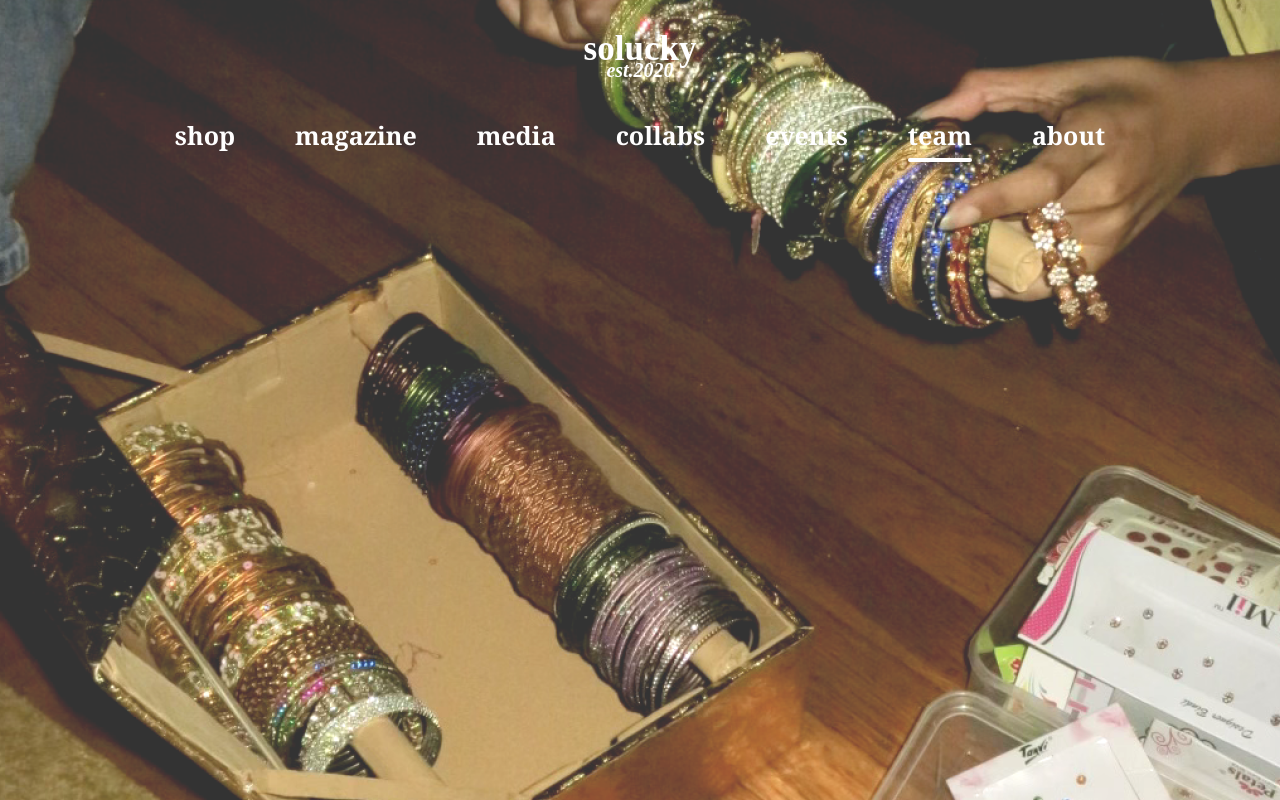
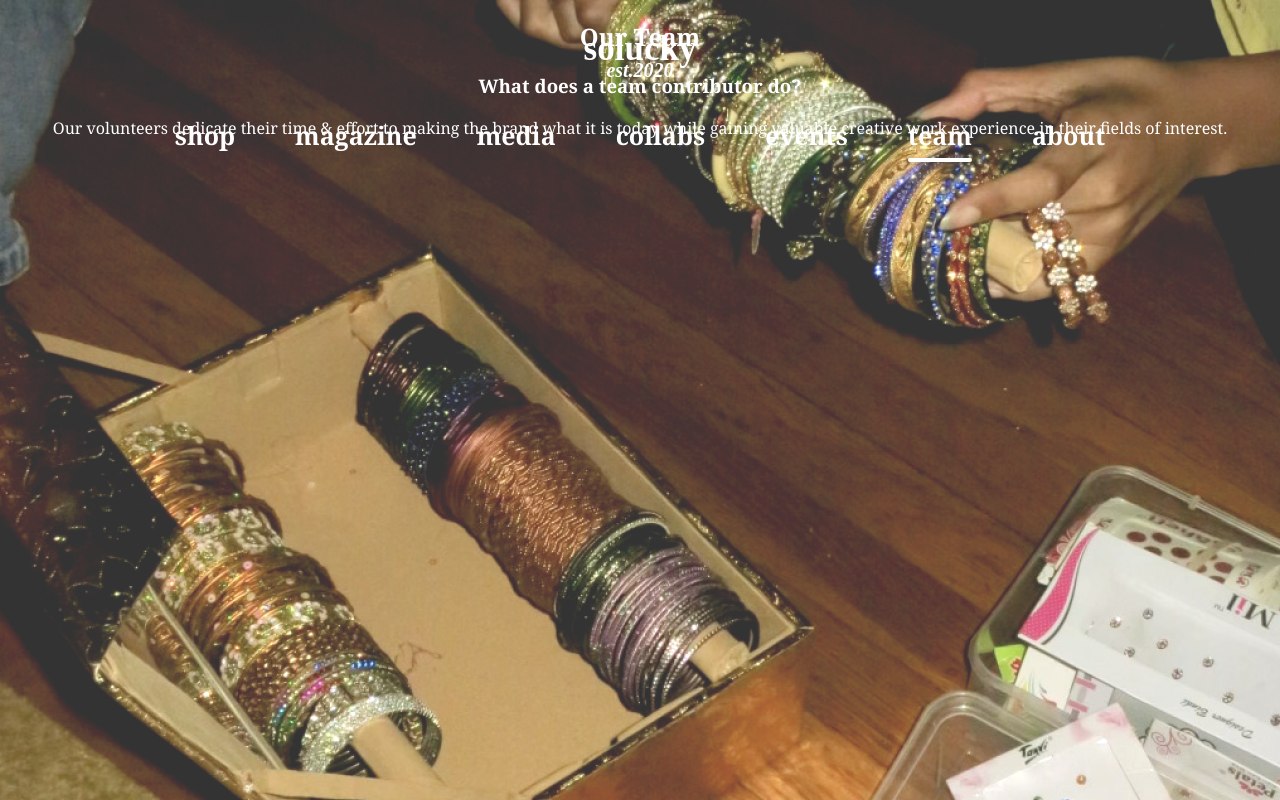
Before and after one commit to shaynatrivedi/solucky, a React (Create React App) app in the folder solucky-react-app/: page /team in a window 1280 px wide. Shown: the top 800 px of the page. Built offline with nearby package versions, Linux system fonts and the light colour scheme; a web font is replaced by a local one.

Commit message:
create div and center the text

```diff
--- a/solucky-react-app/src/components/Team.css
+++ b/solucky-react-app/src/components/Team.css
@@ -15,3 +15,15 @@
     align-items: center;
     flex-direction: column;
 }
+
+.join-card{
+    display: flex;
+    flex-direction: column;
+    align-items: center;
+    gap: 50px;
+    align-self: stretch;
+}
+
+.join-card-text{
+    color: white;
+}
--- a/solucky-react-app/src/components/Team.jsx
+++ b/solucky-react-app/src/components/Team.jsx
@@ -5,6 +5,20 @@ const Team = () =>{
     return(
         <div className="team-page">
             <section className="team-join">
+                <div className="join-card">
+                    <div className="join-card-text">
+                        <h1>Our Team</h1>
+                        <h3>What does a team contributor do?</h3>
+                        <p>
+                            Our volunteers dedicate their time & effort to making
+                            the brand what it is today while gaining valuable creative
+                            work experience in their fields of interest.
+                        </p>
+                    </div>
+                    <div className="join-card-buttons">
+
+                    </div>
+                </div>
 
             </section>
 
```
